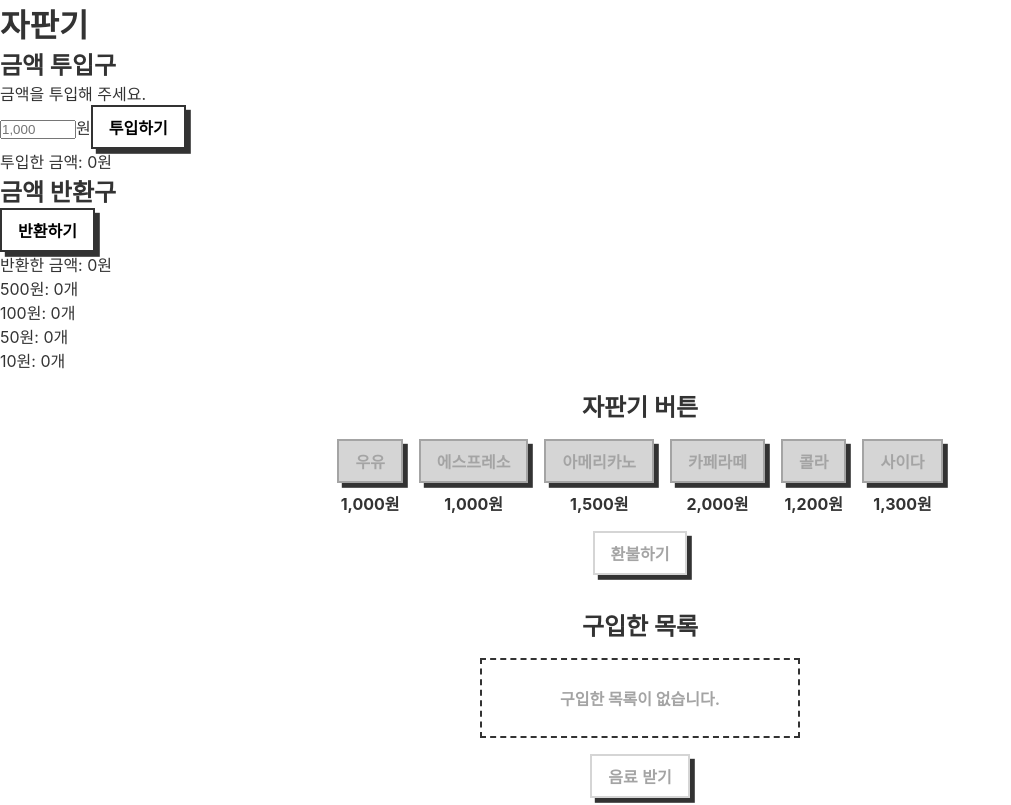
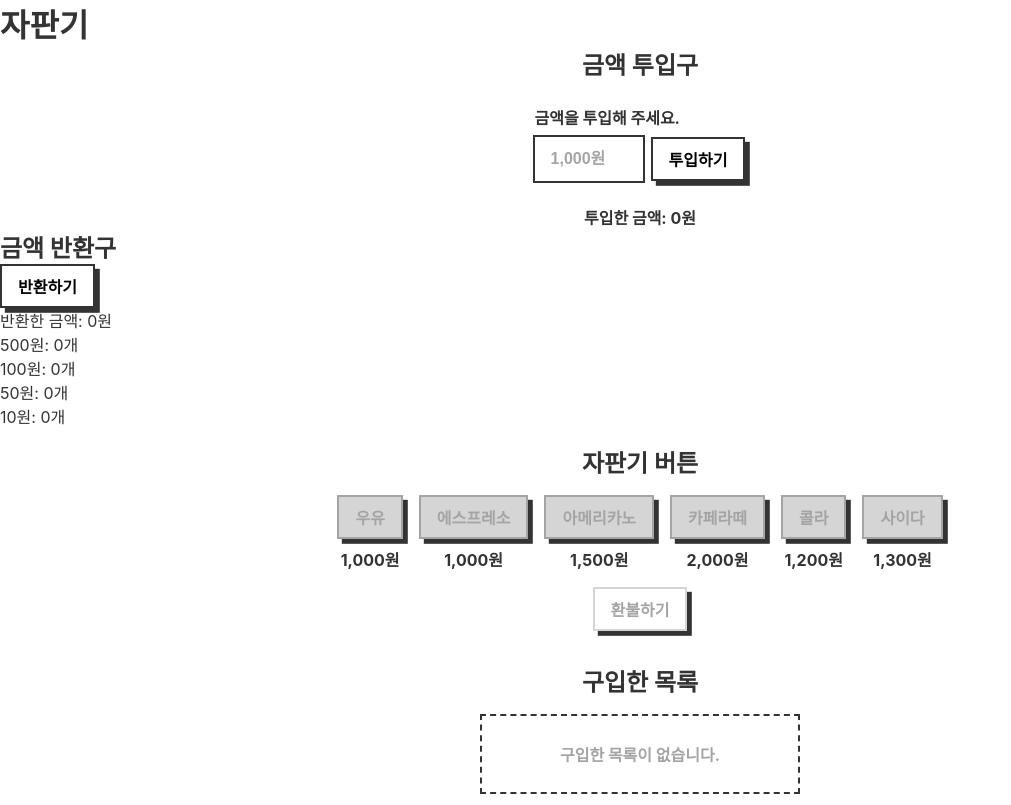
Before and after one commit to woowacourse-study/2022-looking-for-the-sound-of-an-object, a React (Create React App) app: page / in a window 1280 px wide. Shown: the top 805 px of the page, without its empty margins (0-1011 px from the left). Built offline with nearby package versions, Linux system fonts and the light colour scheme.

Commit message:
style: 금액 투입 섹션 스타일 수정

```diff
--- a/src/components/App.jsx
+++ b/src/components/App.jsx
@@ -1,8 +1,8 @@
 import { useState } from "react";
 
-import DrinkSection from "components/DrinkSection";
-import InsertMoneySection from "components/MoneySection/InsertMoneySection";
-import ReturnMoneySection from "components/MoneySection/ReturnMoneySection";
+import DrinkSection from "components/DrinkSection/DrinkSection";
+import InsertMoneySection from "components/MoneySection/InsertMoneySection/InsertMoneySection";
+import ReturnMoneySection from "components/MoneySection/ReturnMoneySection/ReturnMoneySection";
 
 function App() {
   // TODO: 나중엔 Context API로 관리
--- a/src/components/DrinkSection/DrinkSection.style.jsx
+++ b/src/components/DrinkSection/DrinkSection.style.jsx
@@ -5,10 +5,16 @@ export const SectionConatainer = styled.section`
   flex-direction: column;
   justify-content: center;
   align-items: center;
+  gap: 1rem;
 `;
 
 export const ActionList = styled.ul`
+  min-width: 20rem;
+  padding: 1rem;
+
   display: flex;
   flex-direction: column;
   gap: 1rem;
+
+  border: 0.13rem dashed ${({ theme }) => theme.black};
 `;
--- a/src/components/MoneySection/InsertMoneySection.jsx
+++ b/src/components/MoneySection/InsertMoneySection/InsertMoneySection.jsx
@@ -2,7 +2,9 @@ import { useRef } from "react";
 
 import { COIN_UNIT, INSERT_MONEY_RANGE } from "constants";
 
+import * as S from "components/MoneySection/InsertMoneySection/InsertMoneySection.style";
 import OutlinedButton from "components/common/OutlinedButton/OutlinedButton";
+import SectionHeader from "components/common/SectionHeader/SectionHeader";
 
 const validateInsertMoney = (insert) => {
   if (!insert) {
@@ -39,27 +41,29 @@ function InsertMoneySection({ inputMoney, addInputMoney }) {
   };
 
   return (
-    <section>
-      <h2>금액 투입구</h2>
-      <label htmlFor="insert">금액을 투입해 주세요.</label>
-      <br />
-      <input
+    <S.SectionContainer>
+      <SectionHeader>금액 투입구</SectionHeader>
+      <S.InputContainer>
+        <S.Label htmlFor="insert">금액을 투입해 주세요.</S.Label>
+        <S.InputButtonContainer>
+          <S.Input
             id="insert"
             type="number"
             max={INSERT_MONEY_RANGE.MAX}
             min={INSERT_MONEY_RANGE.MIN}
             step={COIN_UNIT[10]}
-        placeholder="1,000"
+            placeholder="1,000원"
             ref={insertMoneyRef}
           />
-      원
           <OutlinedButton type="button" onClick={insertMoney}>
             투입하기
           </OutlinedButton>
-      <p>
+        </S.InputButtonContainer>
+      </S.InputContainer>
+      <S.TotalMoneyText>
         투입한 금액: <span>{inputMoney.toLocaleString()}</span>원
-      </p>
-    </section>
+      </S.TotalMoneyText>
+    </S.SectionContainer>
   );
 }
 
--- /dev/null
+++ b/src/components/MoneySection/InsertMoneySection/InsertMoneySection.style.jsx
@@ -0,0 +1,48 @@
+import styled from "styled-components";
+
+export const SectionContainer = styled.section`
+  display: flex;
+  flex-direction: column;
+  justify-content: center;
+  align-items: center;
+  gap: 1rem;
+`;
+
+export const InputContainer = styled.div`
+  display: flex;
+  flex-direction: column;
+  justify-content: center;
+  gap: 0.5rem;
+
+  padding: 0.5rem;
+`;
+
+export const Label = styled.label`
+  font-weight: 700;
+`;
+
+export const InputButtonContainer = styled.div`
+  display: flex;
+  gap: 0.5rem;
+`;
+
+export const Input = styled.input`
+  padding: 0.5rem 0.5rem 0.5rem 1rem;
+
+  border: none;
+  outline: 0.13rem solid ${({ theme }) => theme.black};
+  font-weight: 700;
+  font-size: 1rem;
+
+  &:focus {
+    outline: 0.13rem solid ${({ theme }) => theme.primaryDark};
+  }
+
+  &::placeholder {
+    color: ${({ theme }) => theme.secondaryDark};
+  }
+`;
+
+export const TotalMoneyText = styled.p`
+  font-weight: 700;
+`;
--- a/src/components/common/OutlinedButton/OutlinedButton.style.jsx
+++ b/src/components/common/OutlinedButton/OutlinedButton.style.jsx
@@ -12,13 +12,13 @@ export const Button = styled.button`
   font-weight: 700;
 
   &:hover {
-    border: 0.13rem solid ${({ theme }) => theme.primary};
-    color: ${({ theme }) => theme.primary};
+    border: 0.13rem solid ${({ theme }) => theme.primaryDark};
+    color: ${({ theme }) => theme.primaryDark};
   }
 
   &:active {
-    border: 0.13rem solid ${({ theme }) => theme.primary};
-    color: ${({ theme }) => theme.primary};
+    border: 0.13rem solid ${({ theme }) => theme.primaryDark};
+    color: ${({ theme }) => theme.primaryDark};
   }
 
   &:disabled {
```
Also changed, not shown: src/components/DrinkSection/DrinkSection.jsx (renamed from src/components/DrinkSection/index.jsx), src/components/MoneySection/ReturnMoneySection/ReturnMoneySection.jsx (renamed from src/components/MoneySection/ReturnMoneySection.jsx). Lines whose indentation alone changed are shown as unchanged.
